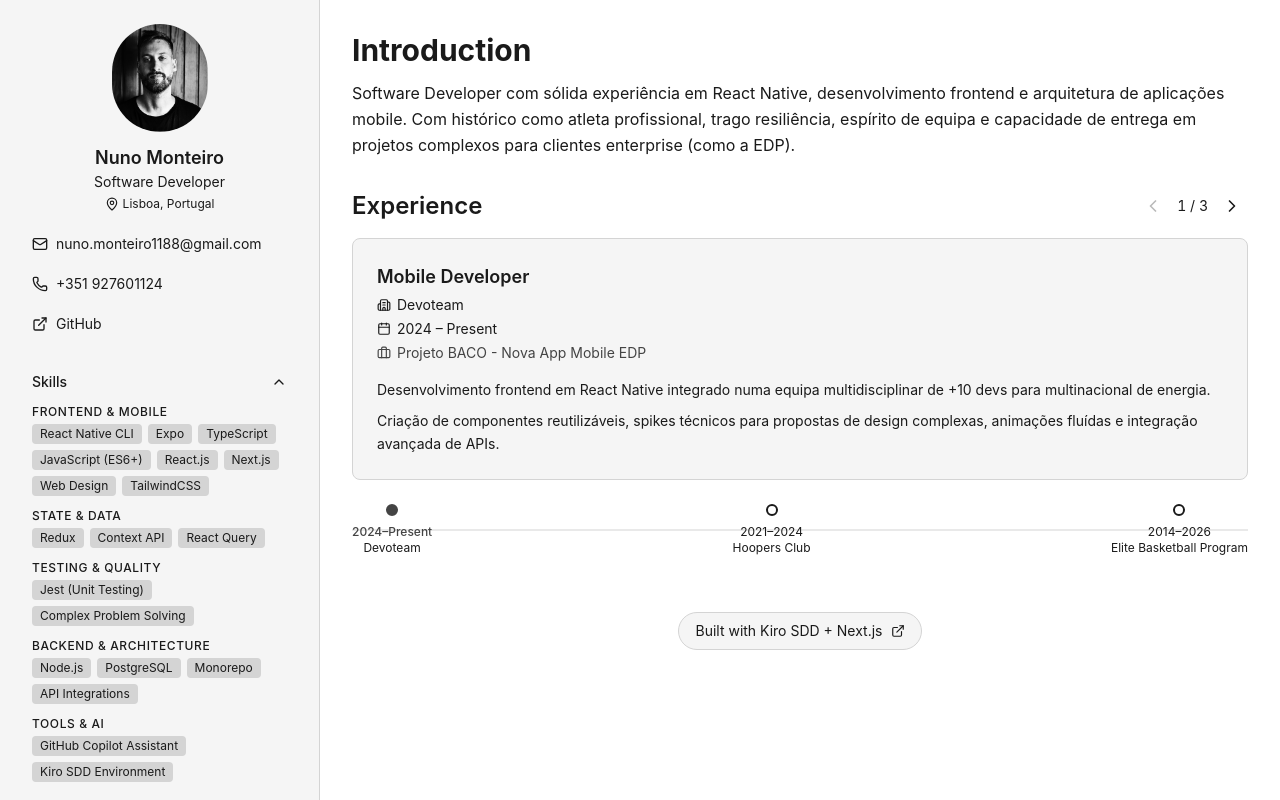
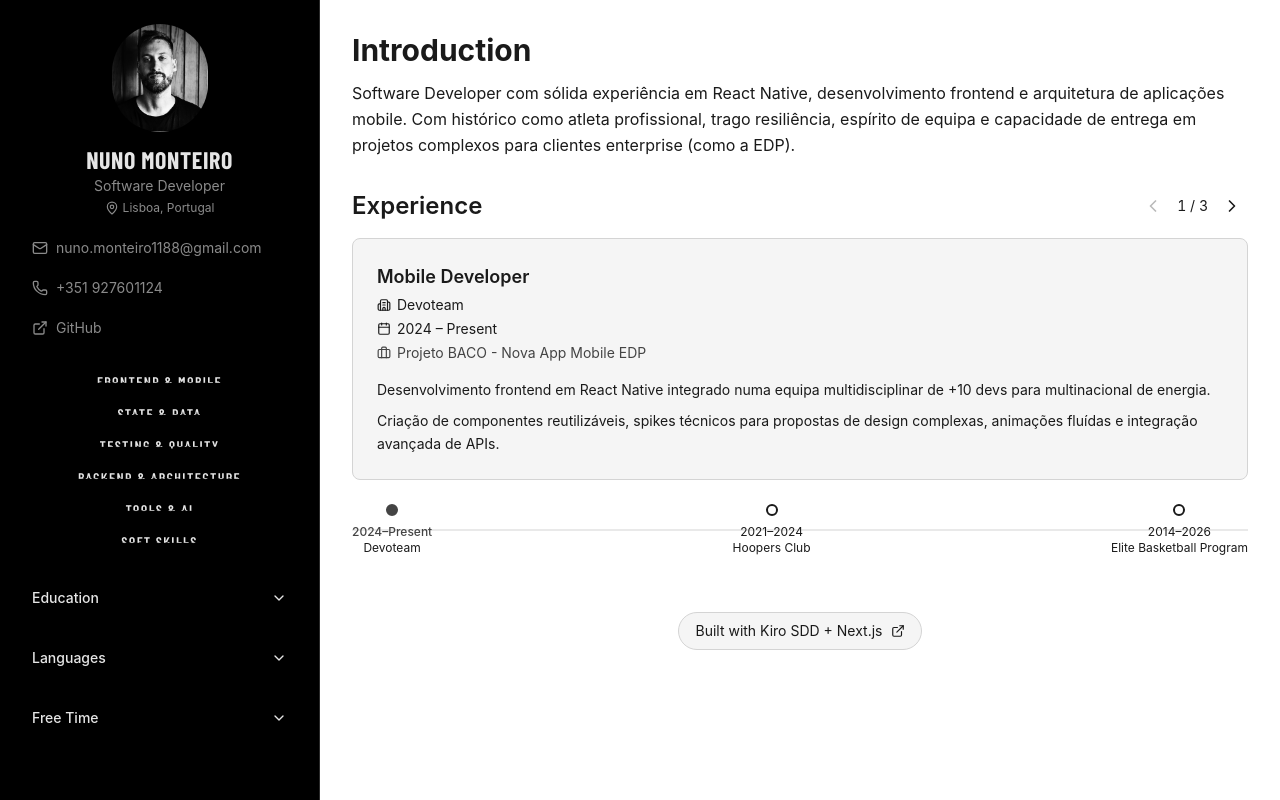
Before and after one commit to Nuno1123/numodev, a Next.js app: page / in a window 1280 px wide. Built offline with nearby package versions, Linux system fonts and the light colour scheme.

Commit message:
feat: apply monochrome design to sidebar, profile header and   skills with split-text interaction

```diff
--- a/src/components/layout/MainContent.tsx
+++ b/src/components/layout/MainContent.tsx
@@ -4,7 +4,7 @@ interface MainContentProps {
 
 export default function MainContent({ children }: MainContentProps) {
   return (
-    <main className="min-h-screen p-8 lg:ml-80">
+    <main className="min-h-screen bg-main-bg p-8 text-main-text lg:ml-80">
       {children}
     </main>
   );
--- a/src/components/layout/MobileNav.tsx
+++ b/src/components/layout/MobileNav.tsx
@@ -35,7 +35,7 @@ export default function MobileNav({ children }: MobileNavProps) {
         onClick={() => setIsOpen(true)}
         aria-label="Open menu"
         aria-expanded={isOpen}
-        className="fixed left-4 top-4 z-50 rounded-md bg-surface p-2 text-foreground transition-colors hover:bg-border focus:outline-none focus-visible:ring-2 focus-visible:ring-accent"
+        className="fixed left-4 top-4 z-50 rounded-md bg-sidebar-bg p-2 text-sidebar-text transition-colors hover:bg-sidebar-surface focus:outline-none focus-visible:ring-2 focus-visible:ring-accent"
       >
         <Menu size={24} aria-hidden="true" />
       </button>
@@ -54,14 +54,14 @@ export default function MobileNav({ children }: MobileNavProps) {
             role="dialog"
             aria-modal="true"
             aria-label="Navigation menu"
-            className="fixed left-0 top-0 z-50 h-screen w-80 overflow-y-auto bg-surface p-6"
+            className="fixed left-0 top-0 z-50 h-screen w-80 overflow-y-auto bg-sidebar-bg p-6 text-sidebar-text"
           >
             <div className="mb-6 flex justify-end">
               <button
                 type="button"
                 onClick={close}
                 aria-label="Close menu"
-                className="rounded-md p-2 text-foreground transition-colors hover:bg-border focus:outline-none focus-visible:ring-2 focus-visible:ring-accent"
+                className="rounded-md p-2 text-sidebar-text transition-colors hover:bg-sidebar-surface focus:outline-none focus-visible:ring-2 focus-visible:ring-accent"
               >
                 <X size={24} aria-hidden="true" />
               </button>
--- a/src/components/layout/Sidebar.tsx
+++ b/src/components/layout/Sidebar.tsx
@@ -4,7 +4,7 @@ interface SidebarProps {
 
 export default function Sidebar({ children }: SidebarProps) {
   return (
-    <aside className="fixed left-0 top-0 hidden h-screen w-80 overflow-y-auto border-r border-border bg-surface p-6 lg:block">
+    <aside className="fixed left-0 top-0 hidden h-screen w-80 overflow-y-auto border-r border-sidebar-border bg-sidebar-bg p-6 text-sidebar-text lg:block">
       {children}
     </aside>
   );
--- a/src/components/sidebar/AccordionSection.tsx
+++ b/src/components/sidebar/AccordionSection.tsx
@@ -21,7 +21,7 @@ export default function AccordionSection({
         type="button"
         onClick={onClick}
         aria-expanded={isOpen}
-        className="flex w-full items-center justify-between rounded-md px-2 py-2 text-sm font-medium text-foreground transition-colors hover:bg-border focus:outline-none focus-visible:ring-2 focus-visible:ring-accent"
+        className="flex w-full items-center justify-between rounded-md px-2 py-2 text-sm font-medium text-sidebar-text transition-colors hover:bg-sidebar-surface focus:outline-none focus-visible:ring-2 focus-visible:ring-accent"
       >
         {title}
         <ChevronDown
--- a/src/components/sidebar/ProfileHeader.tsx
+++ b/src/components/sidebar/ProfileHeader.tsx
@@ -17,12 +17,14 @@ export default function ProfileHeader({ profile }: ProfileHeaderProps) {
           alt={name}
           width={96}
           height={96}
-          className="rounded-full"
+          className="rounded-full grayscale"
           priority
         />
-        <h1 className="mt-3 text-lg font-semibold text-foreground">{name}</h1>
-        <p className="text-sm text-muted">{title}</p>
-        <p className="mt-1 flex items-center gap-1 text-xs text-muted">
+        <h1 className="mt-3 font-heading text-2xl font-bold uppercase tracking-wide text-sidebar-text">
+          {name}
+        </h1>
+        <p className="text-sm text-sidebar-muted">{title}</p>
+        <p className="mt-1 flex items-center gap-1 text-xs text-sidebar-muted">
           <MapPin size={14} aria-hidden="true" />
           {location}
         </p>
@@ -31,7 +33,7 @@ export default function ProfileHeader({ profile }: ProfileHeaderProps) {
       <nav aria-label="Contact links" className="flex flex-col gap-2">
         <a
           href={`mailto:${links.email}`}
-          className="flex items-center gap-2 rounded-md px-2 py-1.5 text-sm text-muted transition-colors hover:bg-border hover:text-foreground focus:outline-none focus-visible:ring-2 focus-visible:ring-accent"
+          className="flex items-center gap-2 rounded-md px-2 py-1.5 text-sm text-sidebar-muted transition-colors hover:bg-sidebar-surface hover:text-sidebar-text focus:outline-none focus-visible:ring-2 focus-visible:ring-accent"
         >
           <Mail size={16} aria-hidden="true" />
           {links.email}
@@ -40,7 +42,7 @@ export default function ProfileHeader({ profile }: ProfileHeaderProps) {
         {links.phone && (
           <a
             href={`tel:${links.phone}`}
-            className="flex items-center gap-2 rounded-md px-2 py-1.5 text-sm text-muted transition-colors hover:bg-border hover:text-foreground focus:outline-none focus-visible:ring-2 focus-visible:ring-accent"
+            className="flex items-center gap-2 rounded-md px-2 py-1.5 text-sm text-sidebar-muted transition-colors hover:bg-sidebar-surface hover:text-sidebar-text focus:outline-none focus-visible:ring-2 focus-visible:ring-accent"
           >
             <Phone size={16} aria-hidden="true" />
             {links.phone}
@@ -52,7 +54,7 @@ export default function ProfileHeader({ profile }: ProfileHeaderProps) {
             href={links.github}
             target="_blank"
             rel="noopener noreferrer"
-            className="flex items-center gap-2 rounded-md px-2 py-1.5 text-sm text-muted transition-colors hover:bg-border hover:text-foreground focus:outline-none focus-visible:ring-2 focus-visible:ring-accent"
+            className="flex items-center gap-2 rounded-md px-2 py-1.5 text-sm text-sidebar-muted transition-colors hover:bg-sidebar-surface hover:text-sidebar-text focus:outline-none focus-visible:ring-2 focus-visible:ring-accent"
           >
             <ExternalLink size={16} aria-hidden="true" />
             GitHub
@@ -64,7 +66,7 @@ export default function ProfileHeader({ profile }: ProfileHeaderProps) {
             href={links.linkedin}
             target="_blank"
             rel="noopener noreferrer"
-            className="flex items-center gap-2 rounded-md px-2 py-1.5 text-sm text-muted transition-colors hover:bg-border hover:text-foreground focus:outline-none focus-visible:ring-2 focus-visible:ring-accent"
+            className="flex items-center gap-2 rounded-md px-2 py-1.5 text-sm text-sidebar-muted transition-colors hover:bg-sidebar-surface hover:text-sidebar-text focus:outline-none focus-visible:ring-2 focus-visible:ring-accent"
           >
             <ExternalLink size={16} aria-hidden="true" />
             LinkedIn
@@ -76,7 +78,7 @@ export default function ProfileHeader({ profile }: ProfileHeaderProps) {
             href={links.website}
             target="_blank"
             rel="noopener noreferrer"
-            className="flex items-center gap-2 rounded-md px-2 py-1.5 text-sm text-muted transition-colors hover:bg-border hover:text-foreground focus:outline-none focus-visible:ring-2 focus-visible:ring-accent"
+            className="flex items-center gap-2 rounded-md px-2 py-1.5 text-sm text-sidebar-muted transition-colors hover:bg-sidebar-surface hover:text-sidebar-text focus:outline-none focus-visible:ring-2 focus-visible:ring-accent"
           >
             <ExternalLink size={16} aria-hidden="true" />
             Website
--- a/src/components/sidebar/SidebarSections.tsx
+++ b/src/components/sidebar/SidebarSections.tsx
@@ -1,6 +1,7 @@
 "use client";
 
 import { useState } from "react";
+import SkillItem from "./SkillItem";
 import AccordionSection from "./AccordionSection";
 import type {
   CVSkillCategory,
@@ -15,58 +16,52 @@ interface SidebarSectionsProps {
   hobbies: string[];
 }
 
-interface SectionConfig {
-  key: string;
-  title: string;
-  hasData: boolean;
-  content: React.ReactNode;
-}
-
 export default function SidebarSections({
   skills,
   education,
   languages,
   hobbies,
 }: SidebarSectionsProps) {
-  const [activeSection, setActiveSection] = useState("skills");
+  const [openSkill, setOpenSkill] = useState<string | null>(null);
+  const [activeSection, setActiveSection] = useState<string | null>(null);
 
-  const sections: SectionConfig[] = [
-    {
-      key: "skills",
-      title: "Skills",
-      hasData: skills.length > 0,
-      content: (
-        <div className="space-y-3">
+  return (
+    <div className="space-y-6">
+      {/* Skills — centered text with split-text hover */}
+      {skills.length > 0 && (
+        <nav aria-label="Skills" className="space-y-1">
           {skills.map((category) => (
-            <div key={category.category}>
-              <p className="text-xs font-medium uppercase tracking-wider text-muted">
-                {category.category}
-              </p>
-              <div className="mt-1 flex flex-wrap gap-1.5">
-                {category.items.map((item) => (
-                  <span
-                    key={item}
-                    className="rounded bg-border px-2 py-0.5 text-xs text-foreground"
+            <SkillItem
+              key={category.category}
+              category={category}
+              isOpen={openSkill === category.category}
+              onToggle={() =>
+                setOpenSkill((prev) =>
+                  prev === category.category ? null : category.category
+                )
+              }
+            />
+          ))}
+        </nav>
+      )}
+
+      {/* Other sections — accordion */}
+      {education.length > 0 && (
+        <AccordionSection
+          title="Education"
+          isOpen={activeSection === "education"}
+          onClick={() =>
+            setActiveSection((prev) =>
+              prev === "education" ? null : "education"
+            )
+          }
+          onMouseEnter={() => setActiveSection("education")}
         >
-                    {item}
-                  </span>
-                ))}
-              </div>
-            </div>
-          ))}
-        </div>
-      ),
-    },
-    {
-      key: "education",
-      title: "Education",
-      hasData: education.length > 0,
-      content: (
           <ul className="space-y-2">
             {education.map((entry) => (
               <li key={`${entry.institution}-${entry.period.start}`}>
-              <p className="text-sm text-foreground">{entry.degree}</p>
-              <p className="text-xs text-muted">
+                <p className="text-sm text-sidebar-text">{entry.degree}</p>
+                <p className="text-xs text-sidebar-muted">
                   {entry.institution} · {entry.period.start}
                   {entry.period.end && entry.period.end !== entry.period.start
                     ? `–${entry.period.end}`
@@ -75,61 +70,54 @@ export default function SidebarSections({
               </li>
             ))}
           </ul>
-      ),
-    },
-    {
-      key: "languages",
-      title: "Languages",
-      hasData: languages.length > 0,
-      content: (
+        </AccordionSection>
+      )}
+
+      {languages.length > 0 && (
+        <AccordionSection
+          title="Languages"
+          isOpen={activeSection === "languages"}
+          onClick={() =>
+            setActiveSection((prev) =>
+              prev === "languages" ? null : "languages"
+            )
+          }
+          onMouseEnter={() => setActiveSection("languages")}
+        >
           <ul className="space-y-1">
             {languages.map((lang) => (
               <li
                 key={lang.name}
                 className="flex items-center justify-between text-sm"
               >
-              <span className="text-foreground">{lang.name}</span>
-              <span className="text-xs text-muted">{lang.level}</span>
+                <span className="text-sidebar-text">{lang.name}</span>
+                <span className="text-xs text-sidebar-muted">{lang.level}</span>
               </li>
             ))}
           </ul>
-      ),
-    },
-    {
-      key: "freetime",
-      title: "Free Time",
-      hasData: hobbies.length > 0,
-      content: (
+        </AccordionSection>
+      )}
+
+      {hobbies.length > 0 && (
+        <AccordionSection
+          title="Free Time"
+          isOpen={activeSection === "freetime"}
+          onClick={() =>
+            setActiveSection((prev) =>
+              prev === "freetime" ? null : "freetime"
+            )
+          }
+          onMouseEnter={() => setActiveSection("freetime")}
+        >
           <ul className="space-y-1">
             {hobbies.map((hobby) => (
-            <li key={hobby} className="text-sm text-foreground">
+              <li key={hobby} className="text-sm text-sidebar-text">
                 {hobby}
               </li>
             ))}
           </ul>
-      ),
-    },
-  ];
-
-  const visibleSections = sections.filter((s) => s.hasData);
-
-  return (
-    <nav aria-label="Sidebar sections" className="space-y-1">
-      {visibleSections.map((section) => (
-        <AccordionSection
-          key={section.key}
-          title={section.title}
-          isOpen={activeSection === section.key}
-          onClick={() =>
-            setActiveSection((prev) =>
-              prev === section.key ? "" : section.key
-            )
-          }
-          onMouseEnter={() => setActiveSection(section.key)}
-        >
-          {section.content}
         </AccordionSection>
-      ))}
-    </nav>
+      )}
+    </div>
   );
 }
--- /dev/null
+++ b/src/components/sidebar/SkillItem.tsx
@@ -0,0 +1,65 @@
+"use client";
+
+import type { CVSkillCategory } from "@/types/cv";
+
+interface SkillItemProps {
+  category: CVSkillCategory;
+  isOpen: boolean;
+  onToggle: () => void;
+}
+
+export default function SkillItem({
+  category,
+  isOpen,
+  onToggle,
+}: SkillItemProps) {
+  return (
+    <div className="text-center">
+      <button
+        type="button"
+        onClick={onToggle}
+        aria-expanded={isOpen}
+        className="group relative inline-block overflow-hidden py-1 font-heading text-sm font-semibold uppercase tracking-widest text-sidebar-text focus:outline-none focus-visible:ring-2 focus-visible:ring-accent focus-visible:ring-offset-2 focus-visible:ring-offset-sidebar-bg"
+      >
+        {/* Top half */}
+        <span
+          aria-hidden="true"
+          className="block transition-transform duration-300 ease-out group-hover:-translate-y-[0.15em] motion-reduce:transition-none motion-reduce:group-hover:translate-y-0"
+          style={{ clipPath: "inset(0 0 50% 0)" }}
+        >
+          {category.category}
+        </span>
+        {/* Bottom half */}
+        <span
+          aria-hidden="true"
+          className="absolute inset-0 block transition-transform duration-300 ease-out group-hover:translate-y-[0.15em] motion-reduce:transition-none motion-reduce:group-hover:translate-y-0"
+          style={{ clipPath: "inset(50% 0 0 0)" }}
+        >
+          {category.category}
+        </span>
+        {/* Screen-reader accessible text */}
+        <span className="sr-only">{category.category}</span>
+      </button>
+
+      {/* Detail content */}
+      <div
+        role="region"
+        aria-label={`${category.category} skills`}
+        className={`overflow-hidden transition-all duration-200 motion-reduce:transition-none ${
+          isOpen ? "mt-2 max-h-40 opacity-100" : "max-h-0 opacity-0"
+        }`}
+      >
+        <div className="flex flex-wrap justify-center gap-1.5 px-2">
+          {category.items.map((item) => (
+            <span
+              key={item}
+              className="text-xs text-sidebar-muted"
+            >
+              {item}
+            </span>
+          ))}
+        </div>
+      </div>
+    </div>
+  );
+}
```
Also changed, not shown: .kiro/specs/portfolio-v1/tasks.md. Lines whose indentation alone changed are shown as unchanged.
